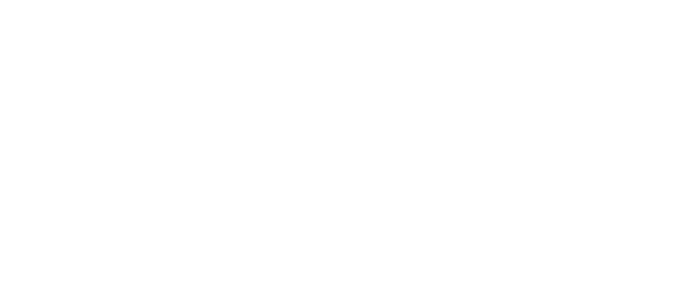
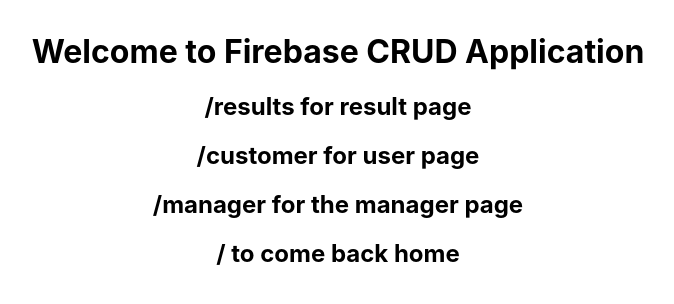
Before and after one commit to yashm277/firebase-crud, a React (Create React App) app: page / in a window 1280 px wide. Before the commit this address had no page. Shown: the top 304 px of the page, without its empty margins (302-976 px from the left). Built offline with nearby package versions, Linux system fonts and the light colour scheme.

Commit message:
added a homepage

```diff
--- a/src/App.js
+++ b/src/App.js
@@ -1,21 +1,23 @@
-import React from 'react'
-import ManagerHome from './managerSide/managerHome'
-import CustomerHome from './customerSide/customerHome'
-import { BrowserRouter, Route, Routes } from 'react-router-dom';
-import Result from './customerSide/result';
+import React from "react";
+import ManagerHome from "./managerSide/managerHome";
+import CustomerHome from "./customerSide/customerHome";
+import { BrowserRouter, Route, Routes } from "react-router-dom";
+import Result from "./customerSide/result";
+import Homepage from "./home/homepage";
 
 function App() {
   return (
     <div>
-                  <BrowserRouter>
-                <Routes>
-                    <Route path="/manager" element={<ManagerHome />} />
-                    <Route path="/customer" element={<CustomerHome/>} />
-                    <Route path="/results" element={<Result/>} />
-                </Routes>
-            </BrowserRouter>
+      <BrowserRouter>
+        <Routes>
+          <Route path="/" element={<Homepage />} />
+          <Route path="/manager" element={<ManagerHome />} />
+          <Route path="/customer" element={<CustomerHome />} />
+          <Route path="/results" element={<Result />} />
+        </Routes>
+      </BrowserRouter>
     </div>
-  )
+  );
 }
 
-export default App
+export default App;
--- a/src/customerSide/customerHome.js
+++ b/src/customerSide/customerHome.js
@@ -65,6 +65,9 @@
           </div>
         );
       })}
+    <button>
+        SUBMIT THE QUIZ !
+    </button>
     </div>
   );
 }
--- /dev/null
+++ b/src/home/homepage.js
@@ -0,0 +1,15 @@
+import React from 'react'
+
+const Homepage = () => {
+  return (
+    <div>
+        <h1> Welcome to Firebase CRUD Application</h1>
+        <h2>/results for result page</h2>
+        <h2>/customer for user page</h2>
+        <h2>/manager for the manager page</h2>
+        <h2>/ to come back home</h2>
+    </div>
+  )
+}
+
+export default Homepage
```
